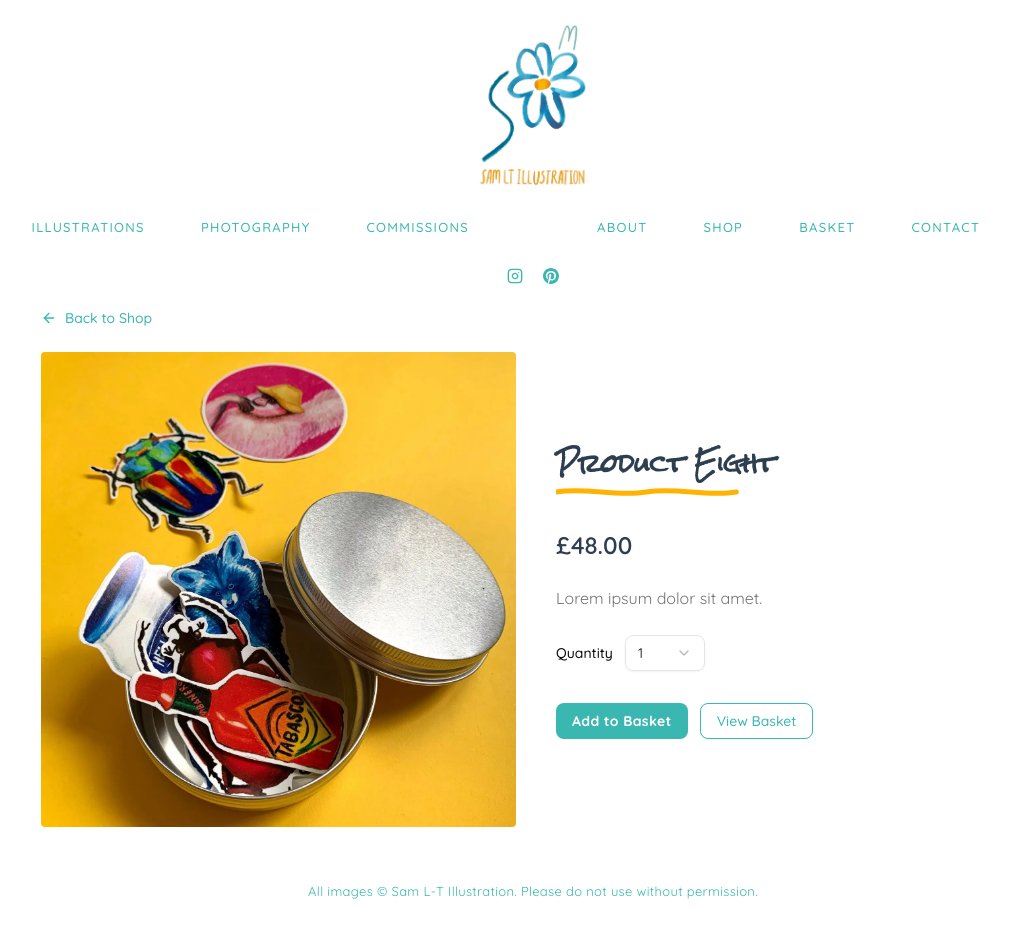
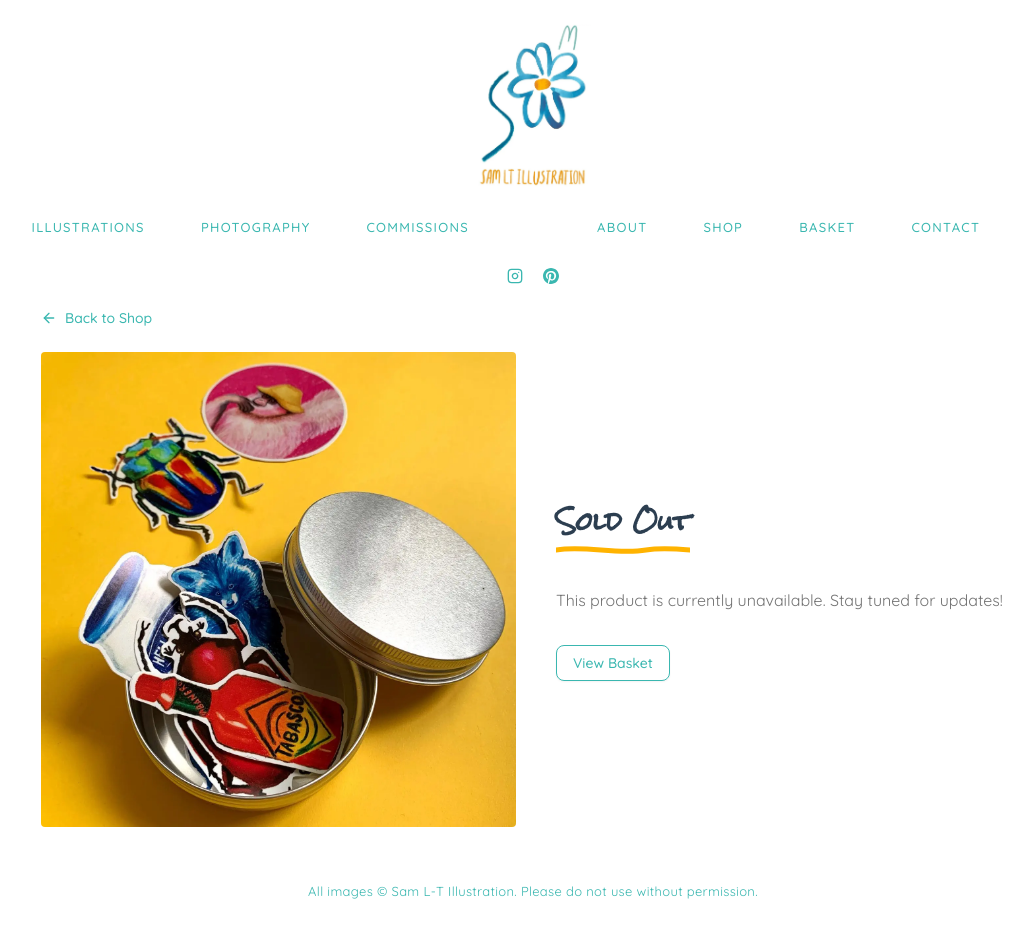
Before and after one commit to JoabFelton138/Sam-L-T-Illustration, a Next.js app: page /shop/product-eight in a window 1280 px wide. Shown: the top 938 px of the page, without its empty margins (107-1140 px from the left). Built offline with nearby package versions, Linux system fonts and the light colour scheme.

Commit message:
feat: removed add to basket button, price and quantity if item sold out, also pass sold out as title to header

```diff
--- a/src/app/shop/[handle]/page.tsx
+++ b/src/app/shop/[handle]/page.tsx
@@ -34,6 +34,7 @@ export default function ProductPage({ params }: ProductPageProps) {
     const buttonClass = "w-fit cursor-pointer bg-brand hover:bg-brand/80 text-white font-bold tracking-wide";
 
     if (!product) return notFound();
+    const productTitle = product.availableForSale ? product.title : "Sold Out";
 
     return (
         <main>
@@ -58,13 +59,23 @@ export default function ProductPage({ params }: ProductPageProps) {
                     </div>
 
                     <div ref={detailsRef} className="space-y-4 md:space-y-6 text-center md:text-left">
-                        <Header title={product.title} className="items-center md:items-start pb-2"/>
+
+                        <Header title={productTitle} className="items-center md:items-start pb-2"/>
+
+                        {product.availableForSale &&
                             <div className="space-y-2">
                                 <p className="text-xl sm:text-2xl font-semibold">£{product.priceRange.minVariantPrice.amount}</p>
                             </div>
+                        }
 
-                        <p className="text-muted-foreground leading-relaxed text-sm sm:text-base">{product.description}</p>
+                        <p className="text-muted-foreground leading-relaxed text-sm sm:text-base">
+                            {product.availableForSale
+                                ? product.description
+                                : "This product is currently unavailable. Stay tuned for updates!"
+                            }
+                        </p>
 
+                        {product.availableForSale &&
                             <div className="flex flex-row items-center justify-center md:justify-start gap-3">
                                 <label
                                     htmlFor="form-quantity"
@@ -88,8 +99,10 @@ export default function ProductPage({ params }: ProductPageProps) {
                                     </SelectContent>
                                 </Select>
                             </div>
+                        }
 
                         <div className="flex flex-wrap justify-center md:justify-start gap-3 pt-2">
+                            {product.availableForSale &&
                                 <Button
                                     className={buttonClass}
                                     onClick={() =>
@@ -100,6 +113,7 @@ export default function ProductPage({ params }: ProductPageProps) {
                                 >
                                     Add to Basket
                                 </Button>
+                            }
                             <Button
                                 variant="outline"
                                 className="w-fit cursor-pointer border-brand text-brand hover:bg-brand/10"
```
Lines whose indentation alone changed are shown as unchanged.
